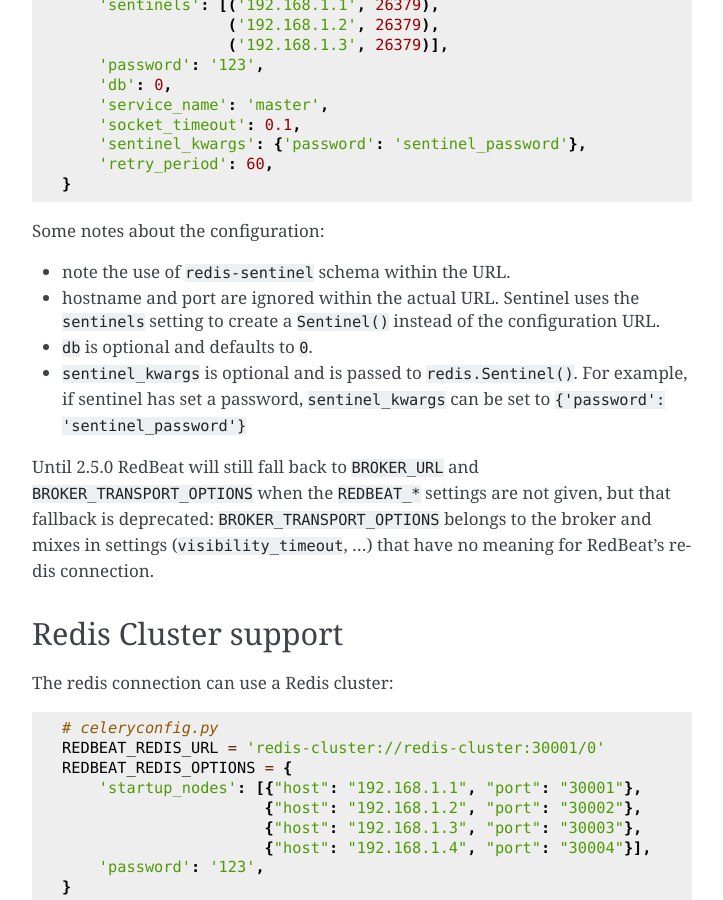
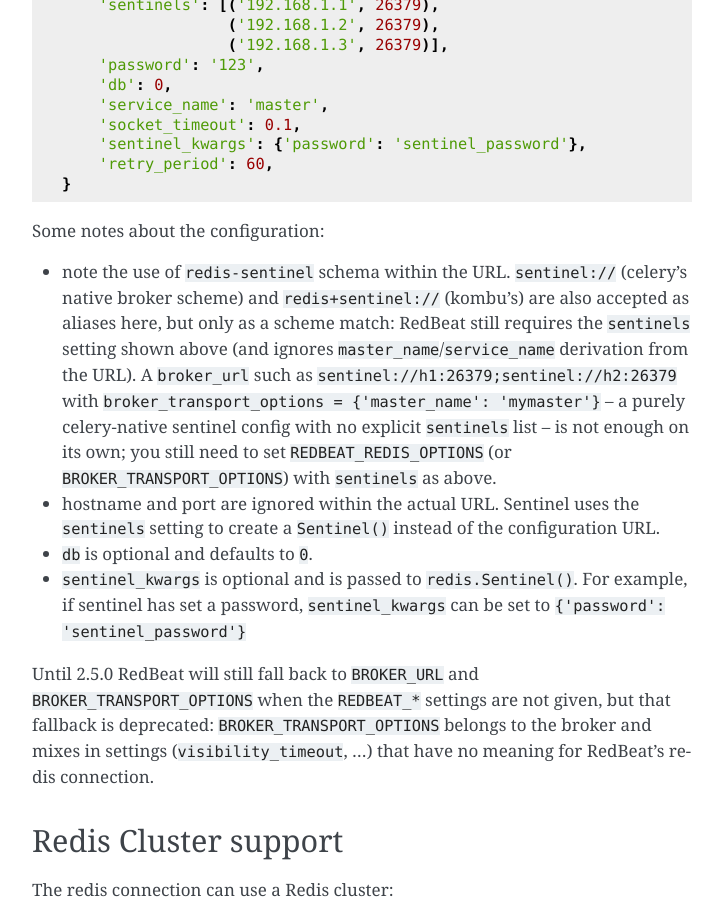
Before and after one commit to sibson/redbeat, a Sphinx documentation site: the page built from docs/config.rst, in a window 1280 px wide and 900 px high, scrolled down 1709 px. Shown: the whole window, without its empty margins (388-1111 px from the left). Built offline with Sphinx 7.4.7, drawn with Linux system fonts in a browser that asks for light colours.

Commit message:
Address review: fix black formatting, qualify sentinel changelog claim, document scheme aliases, add regression test
- redbeat/schedulers.py: reformat the sentinel branch condition to match
  black's output (flake8-black failed CI as committed).
- CHANGES.txt: change the entry to bugfix, and qualify what the scheme
  aliases actually deliver -- they only help once redbeat_redis_options
  (or broker_transport_options) already sets a redbeat-shaped `sentinels`
  list. A purely celery-native sentinel config (broker_transport_options
  with just master_name, hosts from a `;`-joined sentinel:// URL) still
  falls through to Redis.from_url and still raises.
- docs/config.rst: document that sentinel:// and redis+sentinel:// are
  now accepted as scheme aliases, and spell out that the sentinels
  option is still required with them.
- tests/test_scheduler.py: add a regression test pinning the remaining
  limitation -- a purely celery-native sentinel broker config without an
  explicit sentinels option still raises ValueError.

```diff
--- a/docs/config.rst
+++ b/docs/config.rst
@@ -93,7 +93,16 @@ configuration syntax is inspired from `celery-redis-sentinel
 
 Some notes about the configuration:
 
-* note the use of ``redis-sentinel`` schema within the URL.
+* note the use of ``redis-sentinel`` schema within the URL. ``sentinel://``
+  (celery's native broker scheme) and ``redis+sentinel://`` (kombu's) are
+  also accepted as aliases here, but only as a scheme match: RedBeat still
+  requires the ``sentinels`` setting shown above (and ignores
+  ``master_name``/``service_name`` derivation from the URL). A
+  ``broker_url`` such as ``sentinel://h1:26379;sentinel://h2:26379`` with
+  ``broker_transport_options = {'master_name': 'mymaster'}`` -- a purely
+  celery-native sentinel config with no explicit ``sentinels`` list -- is
+  not enough on its own; you still need to set ``REDBEAT_REDIS_OPTIONS``
+  (or ``BROKER_TRANSPORT_OPTIONS``) with ``sentinels`` as above.
 
 * hostname and port are ignored within the actual URL. Sentinel uses
   the ``sentinels`` setting to create a ``Sentinel()`` instead of
```
Also changed, not shown: CHANGES.txt (+7 -3 lines), 2 other files.
